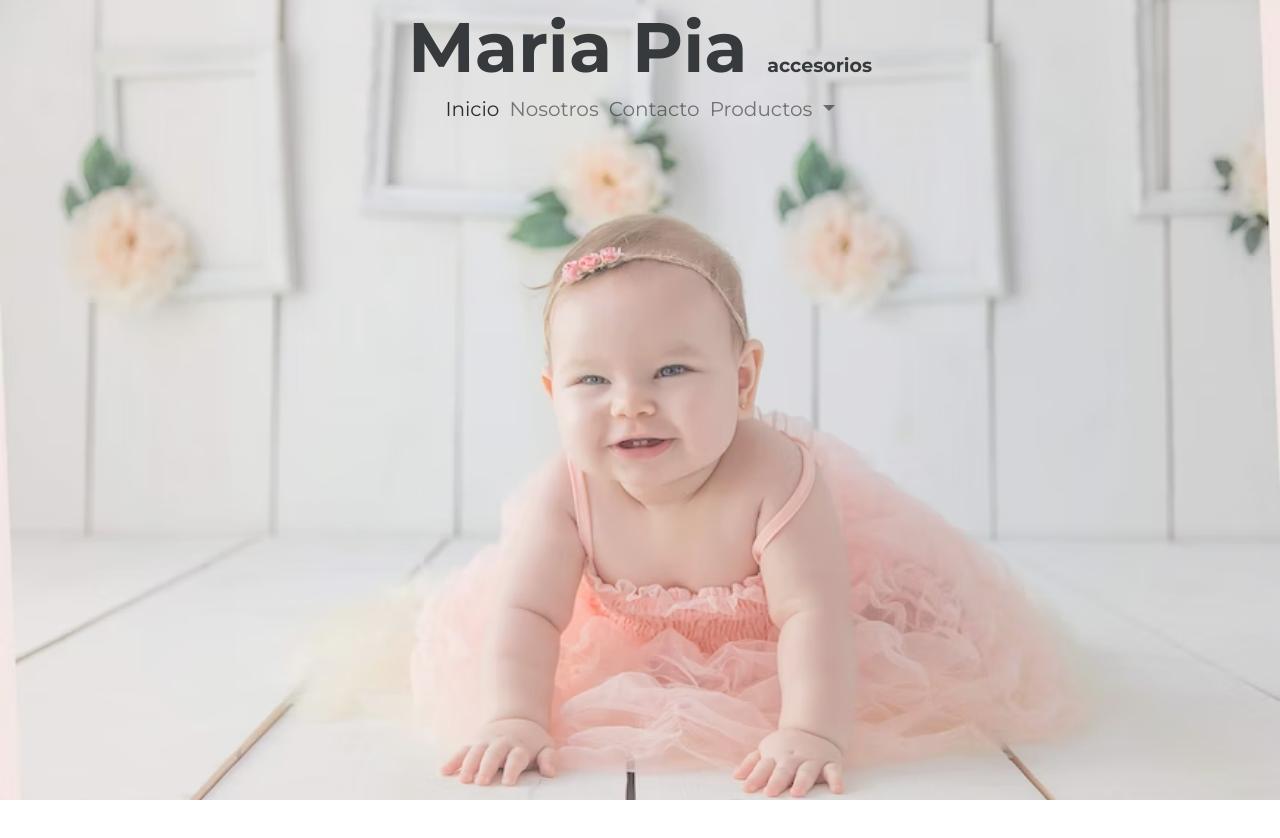
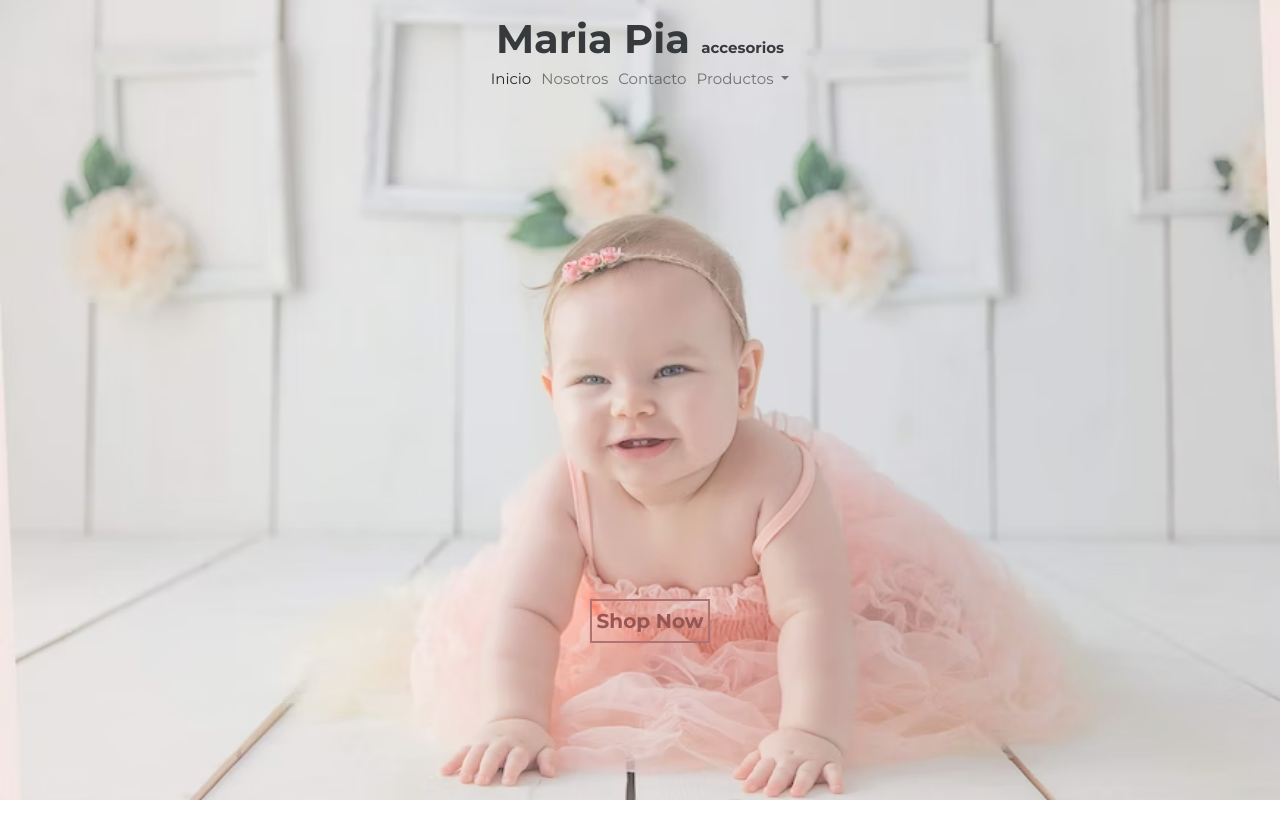
Before and after one commit to mauea22/MariaPia, a plain HTML site: page index.html in a window 1280 px wide. Before the commit the page ends 800 px from the top, so only its background shows below. Drawn offline with nearby package versions, Linux system fonts and the light colour scheme.

Commit message:
header_avances

```diff
--- a/assets/style.css
+++ b/assets/style.css
@@ -46,11 +46,7 @@ h3 {
 }
 
 /* start header */
-h2 span{
-    font-size: 1.9rem;
-    font-weight: bold;
-    font-family: Montserrat, sans-serif;
-}
+
 
 .container-header{
     height: 100vh;
@@ -62,9 +58,13 @@ h2 span{
 
 
 
-@media (max-width:992px){
+@media (min-width:435px){
     nav h2{
-        font-size: 5rem;
+        font-size: 2.5rem;
+    }
+
+    h2 span{
+        font-size: 1.5rem;
     }
 }
 
@@ -72,31 +72,91 @@ h2 span{
     nav h2{
         margin-top: 0rem;
         font-weight: bold;
-        font-size: 7rem;
-    }
+        font-size: 4rem;
+        padding-top: 1rem;
+        transition-property: font-size;
+        transition-duration: 2s;
+
+}
+
+    .navbar-expand-lg .navbar-nav .nav-link{
+        font-size: 1.5rem;
+        transition: font-size 5s  ease-in-out;
+        -webkit-transition: font-size 5s  ease-in-out;
+        -moz-transition: font-size 5s  ease-in-out;
+        -ms-transition: font-size 5s  ease-in-out;
+        -o-transition: font-size 5s  ease-in-out;
+}
+
+    .navbar-expand-lg .navbar-nav .nav-link:hover{
+        background-color: transparent;
+        border: 1.3px solid rgb(218, 159, 159);
+        border-radius: 5px;
+        -webkit-border-radius: 5px;
+        -moz-border-radius: 5px;
+        -ms-border-radius: 5px;
+        -o-border-radius: 5px;
+        transform: scale(1.);
+        -webkit-transform: scale(1.);
+        -moz-transform: scale(1.);
+        -ms-transform: scale(1.);
+        -o-transform: scale(1.);
+        transition: all 0.4s ease-in-out;
+        -webkit-transition: all 0.4s ease-in-out;
+        -moz-transition: all 0.4s ease-in-out;
+        -ms-transition: all 0.4s ease-in-out;
+        -o-transition: all 0.4s ease-in-out;
+}
 }
 
 @media (max-width:435px){
     nav h2{
-        font-size: 3rem;
+        font-size: 2.5rem;
+    }
+
+    h2 span{
+        font-size: 1.2rem;
     }
 }
 
 ul.dropdown-menu{
     background-color: transparent;
     border: none;
-    font-size: 0.7rem;
+}
+
+a.dropdown-item{
+    font-size: 1.5rem;
+    margin-left: 4.5rem;
+
 }
 
 
 a.dropdown-item:focus,
 a.dropdown-item:hover {
     color: #8f9192;
-    background-color: transparent
+    background-color: transparent;
+    font-size: 1.5rem;
 }
 
-a.navbar-light a.navbar-nav a.nav-link {
-    color: rgba(158, 46, 46, 0.55);
+.container-button{
+    display: flex;
+    margin: 12rem 1rem;
+    height: 100vh;
+    width: 100%;
+    background-color: transparent;
+    align-content: center;
+    justify-content: center;
+    flex-direction: column;
+    flex-wrap: wrap;
+}
+
+.container-button a{
+    border: 2px solid rgb(167, 100, 100);
+    color: rgb(138, 68, 68);
+    padding: 0.5rem;
+    font-weight: bold;
+
+
 }
 
 /* end header */
--- a/index.html
+++ b/index.html
@@ -20,6 +20,7 @@
 <body>
     <header>
         <div class="container-header">
+
             <nav class="navbar navbar-expand-lg navbar-light ">
                 <div class="container-fluid flex-lg-column">
                     <h2>Maria Pia <span>accesorios</span></h2>
@@ -56,7 +57,13 @@
                     </div>
                 </div>
             </nav>
+            <div class="container-button">
+
+                    <a href="shop.html" class="button">Shop Now</a>
+
+            </div>
         </div>
+
     </header>
     <body>
         <section>
```
Also changed, not shown: shop.html (added, +1 -0 lines).
